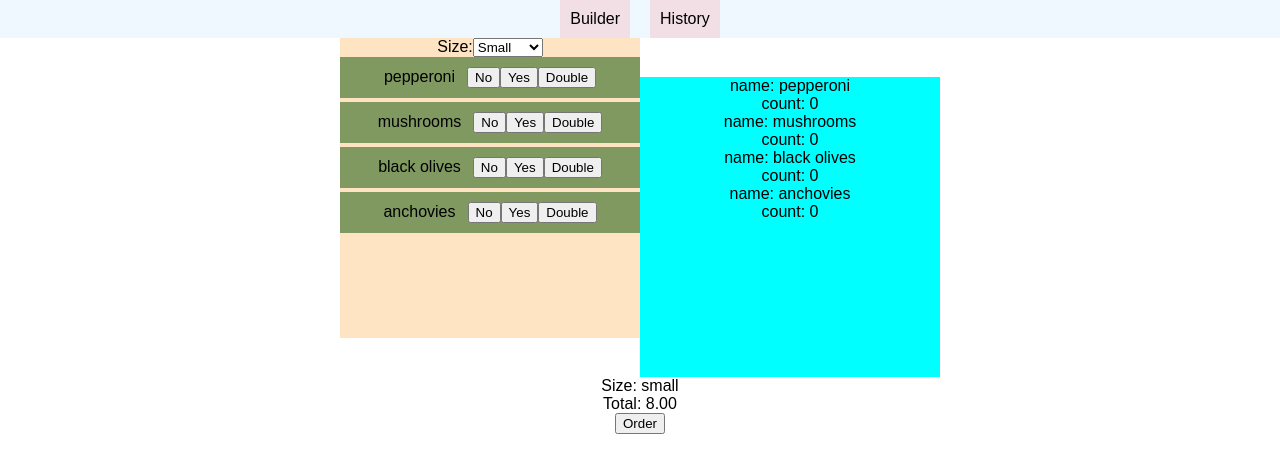
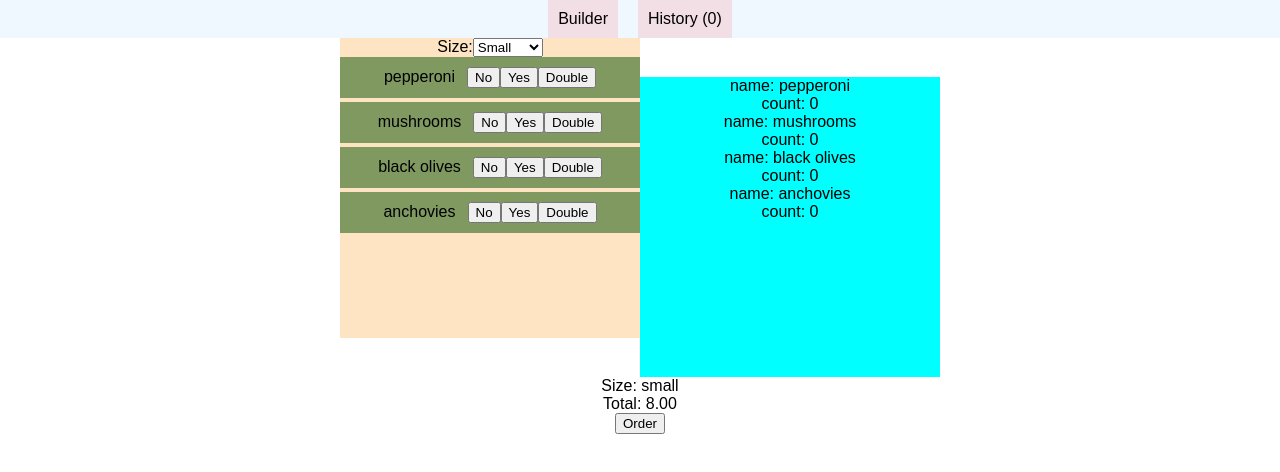
Before and after one commit to jltyler/pizza-build, a React (Create React App) app: page / in a window 1280 px wide. Shown: the top 472 px of the page. Built offline with nearby package versions, Linux system fonts and the light colour scheme.

Commit message:
Header history button shows number of entries

```diff
--- a/src/App.js
+++ b/src/App.js
@@ -4,18 +4,26 @@ import './App.css';
 import Header from './comp/header/Header';
 import Builder from './comp/builder/Builder';
 import History from './comp/history/History';
+import Store from './comp/builder/Store';
 
 class App extends Component {
   state = {
     display: 'builder',
+    historyEntries: 0
+  }
+
+  refreshAppState = (e) => {
+    this.setState({
+      historyEntries: Store.history.length
+    })
   }
 
   getCurrentDisplay = () => {
     switch(this.state.display) {
       case 'builder':
-        return <Builder></Builder>
+        return <Builder refreshAppState={this.refreshAppState} />
       case 'history':
-        return <History></History>
+        return <History/>
       default:
         return <div className="invalid-state">INVALID STATE</div>
     }
@@ -31,7 +39,7 @@ class App extends Component {
   render() {
     return (
       <div className="App">
-        <Header displayChange={this.setCurrentDisplay}></Header>
+        <Header displayChange={this.setCurrentDisplay} historyEntries={this.state.historyEntries} />
         { this.getCurrentDisplay() }
       </div>
     );
--- a/src/comp/builder/Builder.js
+++ b/src/comp/builder/Builder.js
@@ -48,6 +48,8 @@ class Builder extends Component {
             size: 'small',
             ingredients: temp_ingredients,
         }
+
+        this.refreshAppState = props.refreshAppState;
         // console.log('this.state.ingredients: ', this.state.ingredients)
     }
 
@@ -106,6 +108,7 @@ class Builder extends Component {
         Store.history.push(order)
         console.log("Store.history:", Store.history)
         this.newBuilderOrder()
+        this.refreshAppState()
     }
 
     newBuilderOrder = () => {
--- a/src/comp/header/Header.js
+++ b/src/comp/header/Header.js
@@ -5,7 +5,7 @@ const Header = (props) => {
     return (
         <div className="header">
             <div className="link" onClick={props.displayChange.bind(null, 'builder')}>Builder</div>
-            <div className="link" onClick={props.displayChange.bind(null, 'history')}>History</div>
+            <div className="link" onClick={props.displayChange.bind(null, 'history')}>History ({props.historyEntries})</div>
         </div>
     )
 }
--- a/src/comp/history/History.js
+++ b/src/comp/history/History.js
@@ -1,4 +1,5 @@
 import React from 'react';
+import Store from './../builder/Store'
 
 const History = (props) => {
     return (
```
